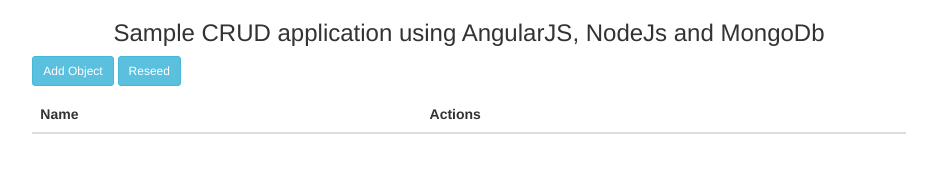
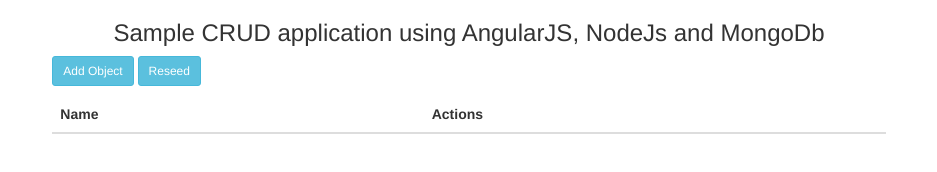
Before and after one commit to mamonaco1973/k4connect-exemplar, a website: page public/index.html in a window 1280 px wide. Shown: the whole page, without its empty margins (171-1108 px from the left). Drawn offline with nearby package versions, Linux system fonts and the light colour scheme; no server answers.

Commit message:
tweak layout.

```diff
--- a/public/index.html
+++ b/public/index.html
@@ -15,6 +15,12 @@
 </head>
 <body ng-app="MyAppCrud" ng-controller="indexController">
     <div id="wrapper">
+
+		<!--
+
+			Embedded dialog box for adding a new person object represented by a user data object.
+
+		-->
 
         <div class="modal  fade"  id="myModalFormAddPerson" role="dialog">
             <div class="modal-dialog">
@@ -83,6 +89,11 @@
             </div>
         </div>
 
+      	<!--
+
+			Embedded dialog box for editing an existing user data object.
+
+		-->
 
         <div class="modal  fade"  id="myModalFormEditPerson" role="dialog">
             <div class="modal-dialog">
@@ -154,7 +165,7 @@
         <div class="row">
             <center><h3>Sample CRUD application using AngularJS, NodeJs and MongoDb</h3></center>
         </div>
-        <div class="row">
+        <div class="row" style="margin-left: 15px; margin-right: 15px ">
             <div class="col-lg-8 col-lg-offset-2">
                 <div class="row">
                     <button type="button" class="btn btn-info btn-sm" ng-click="addCB()">Add Object</button>
@@ -165,6 +176,11 @@
                 <p>
                 </p>
 
+                <!--
+
+					Simple table for displaying all user data objects.
+
+                -->
 
                 <div class="row">
                     <table class="table table-responsive">
```
